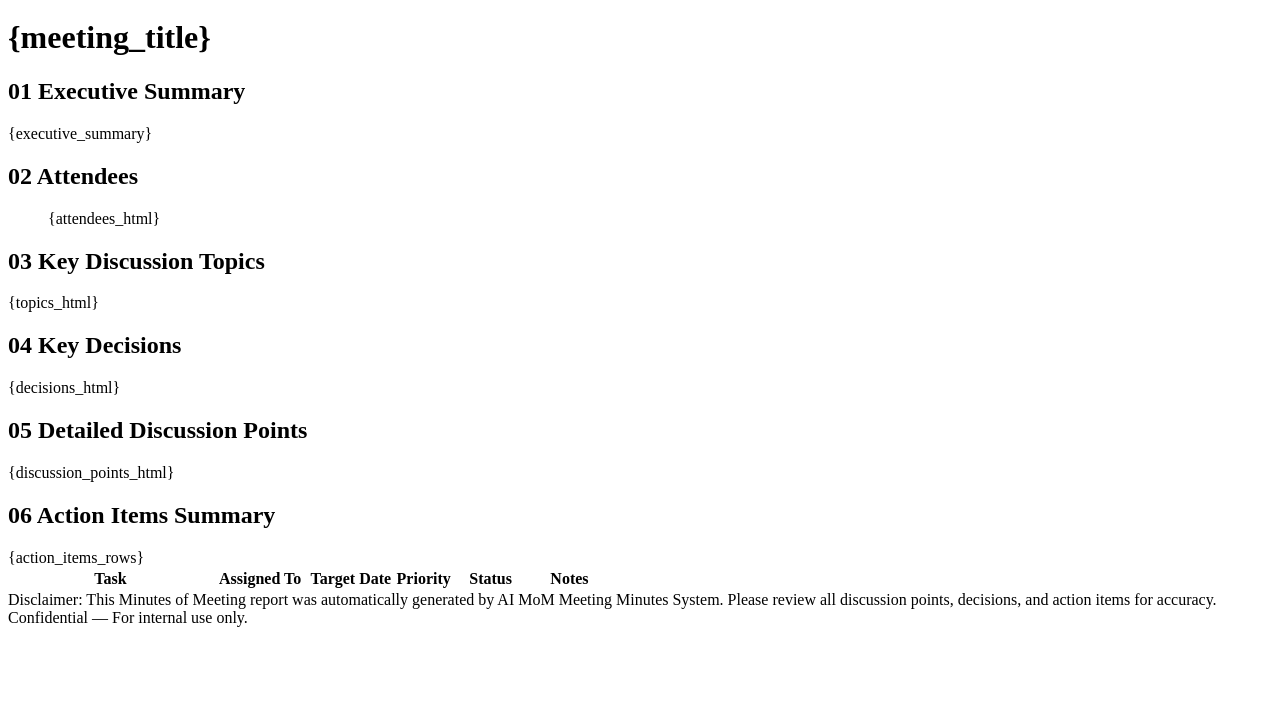
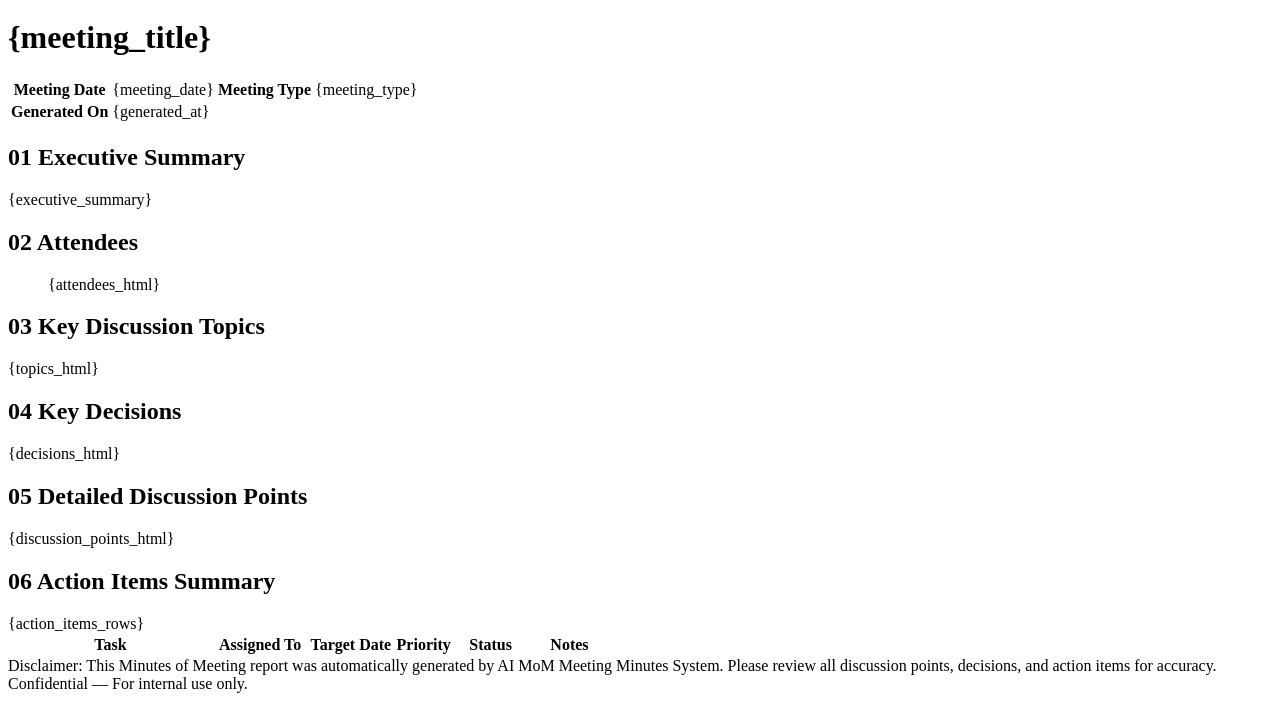
Before and after one commit to vlokesh-vaps/AIMOM, a Python web app: template reports/templates/meeting_template.html in a window 1280 px wide. Shown: the part 356-1057 px from the top of the page. Before the commit the page ends 983 px from the top, so only its background shows below. Run offline with Jinja, Linux system fonts and the light colour scheme; the template is opened without the code that fills it, so the values that code supplies are empty.

Commit message:
pdf redesgin again

```diff
--- a/reports/pdf_generator.py
+++ b/reports/pdf_generator.py
@@ -141,12 +141,6 @@
             task = get("task", "No Action Item")
             assigned_to = get("assigned_to", "Not Specified")
             deadline = get("deadline", "Not Specified")
-            priority = get("priority", "Medium")
-            status = get("status", "Open")
-            risks_or_concerns = get("risks_or_concerns", "")
-            suggestions = get("suggestions", "")
-            follow_up_required = get("follow_up_required", "No")
-            notes = get("notes", "")
 
             card = f"""
 <div class='dp-card'>
--- a/reports/templates/meeting_template.html
+++ b/reports/templates/meeting_template.html
@@ -30,6 +30,21 @@
     <div class="title-panel">
         <div class="kicker">Meeting Intelligence Report</div>
         <h1 class="report-title">{meeting_title}</h1>
+    </div>
+
+    <div class="meta-section">
+        <table class="meta-table">
+            <tr>
+                <th>Meeting Date</th>
+                <td>{meeting_date}</td>
+                <th>Meeting Type</th>
+                <td>{meeting_type}</td>
+            </tr>
+            <tr>
+                <th>Generated On</th>
+                <td colspan="3">{generated_at}</td>
+            </tr>
+        </table>
     </div>
 
        <!-- SECTION 01: Executive Summary -->
```
Also changed, not shown: reports/templates/styles.css (+9 -7 lines).
